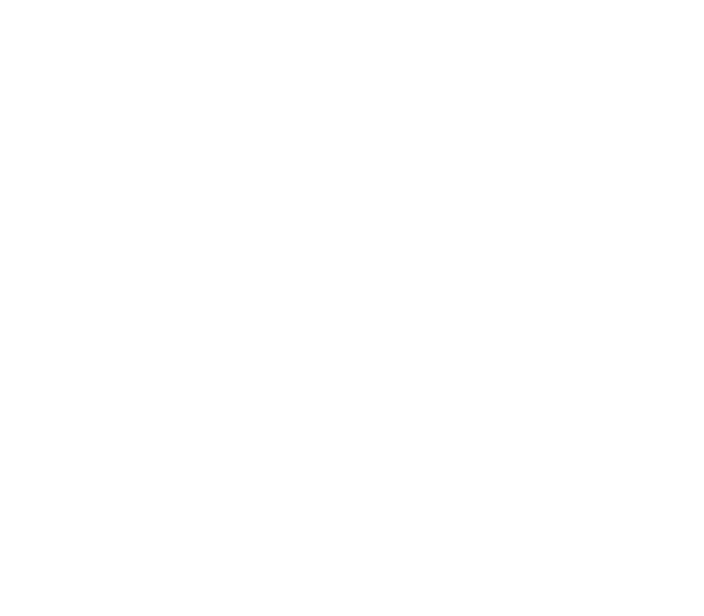
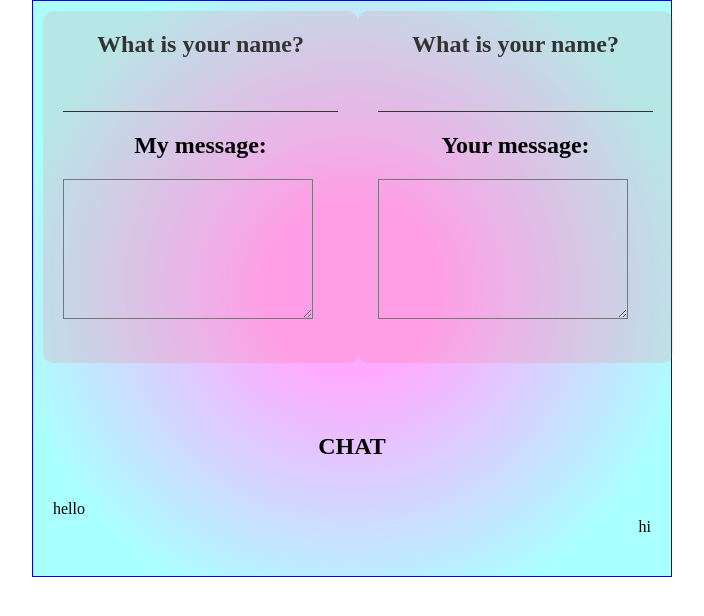
Before and after one commit to Chakiy/message_me_js, a plain HTML site: page index.html in a window 1280 px wide. Shown: the whole page, without its empty margins (288-992 px from the left). Drawn offline with Linux system fonts and the light colour scheme.

Commit message:
html css ready/styled

```diff
--- a/css/reset.css
+++ b/css/reset.css
@@ -0,0 +1,7 @@
+*,
+*::before,
+*::after {
+  margin: 0;
+  padding: 0;
+  box-sizing: border-box;
+}
--- a/css/style.css
+++ b/css/style.css
@@ -1 +1,98 @@
 @import url(./reset.css);
+
+.containr {
+  border: 1px solid #00f;
+  display: flex;
+  flex-direction: column;
+  justify-content: center;
+  align-items: center;
+  margin: 0 auto;
+  width: 50%;
+  background: radial-gradient(circle, #ffaaff 20%, #aaffff 80%);
+}
+
+.person_block {
+  width: 100%;
+  display: flex;
+  justify-content: space-between;
+  align-items: center;
+  padding: 10px;
+}
+
+.form_block {
+  /* border: 1px solid #f00; */
+  background-color: rgba(255, 96, 96, 0.158);
+  padding: 20px;
+  padding-bottom: 40px;
+  border-radius: 10px;
+}
+.who {
+  font-weight: 700;
+  font-size: 24px;
+  color: #333333;
+  text-align: center;
+  padding-bottom: 20px;
+}
+.name {
+  display: block;
+  margin-bottom: 20px;
+}
+
+input {
+  border: none;
+  border-bottom: 1px solid #333333;
+  background-color: #79787800;
+  /* outline: none; */
+  /* outline-color: #00f; */
+  /* border-width: 0 0 1px; */
+  outline: 0;
+  /* outline-color: #ffaaff; */
+  padding: 5px;
+  font-size: 20px;
+}
+input:focus {
+  border-color: #ffaaff;
+}
+
+textarea {
+  margin-top: 20px;
+  padding: 15px;
+  background-color: transparent;
+  /* outline-color: #ffaaff; */
+  width: 250px;
+  height: 140px;
+}
+textarea:focus {
+  border-color: #ffaaff;
+  outline: none;
+  box-shadow: 5px 5px 30px 0 #20202069;
+}
+
+.message h2 {
+  text-align: center;
+}
+
+.output {
+  width: 100%;
+  margin-top: 40px;
+  margin-bottom: 20px;
+  padding: 20px;
+}
+.output h2 {
+  text-transform: uppercase;
+  text-align: center;
+}
+.chat {
+  margin-top: 40px;
+  width: 100%;
+}
+
+p {
+  font-size: 16px;
+  font-weight: normal;
+  font-style: normal;
+}
+
+.response {
+  text-align: right;
+}
--- a/index.html
+++ b/index.html
@@ -8,6 +8,47 @@
     <title>Message me</title>
   </head>
   <body>
+    <div class="containr">
+      <div class="person_block">
+        <div class="form_block">
+          <div class="who">
+            <label for="input_me" class="name">What is your name?</label>
+            <input id="input_me" type="text" class="name1_input" />
+          </div>
+          <div class="message">
+            <h2>My message:</h2>
+            <textarea
+              name=""
+              id="textarea_message"
+              cols="30"
+              rows="10"
+            ></textarea>
+          </div>
+        </div>
+        <div class="form_block">
+          <div class="who">
+            <label for="input_you" class="name">What is your name?</label>
+            <input id="input_you" type="text" class="name2_input" />
+          </div>
+          <div class="message">
+            <h2>Your message:</h2>
+            <textarea
+              name=""
+              id="textarea_message"
+              cols="30"
+              rows="10"
+            ></textarea>
+          </div>
+        </div>
+      </div>
+      <div class="output">
+        <h2>Chat</h2>
+        <div class="chat">
+          <p>hello</p>
+          <p class="response">hi</p>
+        </div>
+      </div>
+    </div>
     <script src="./js/index.js"></script>
   </body>
 </html>
```
